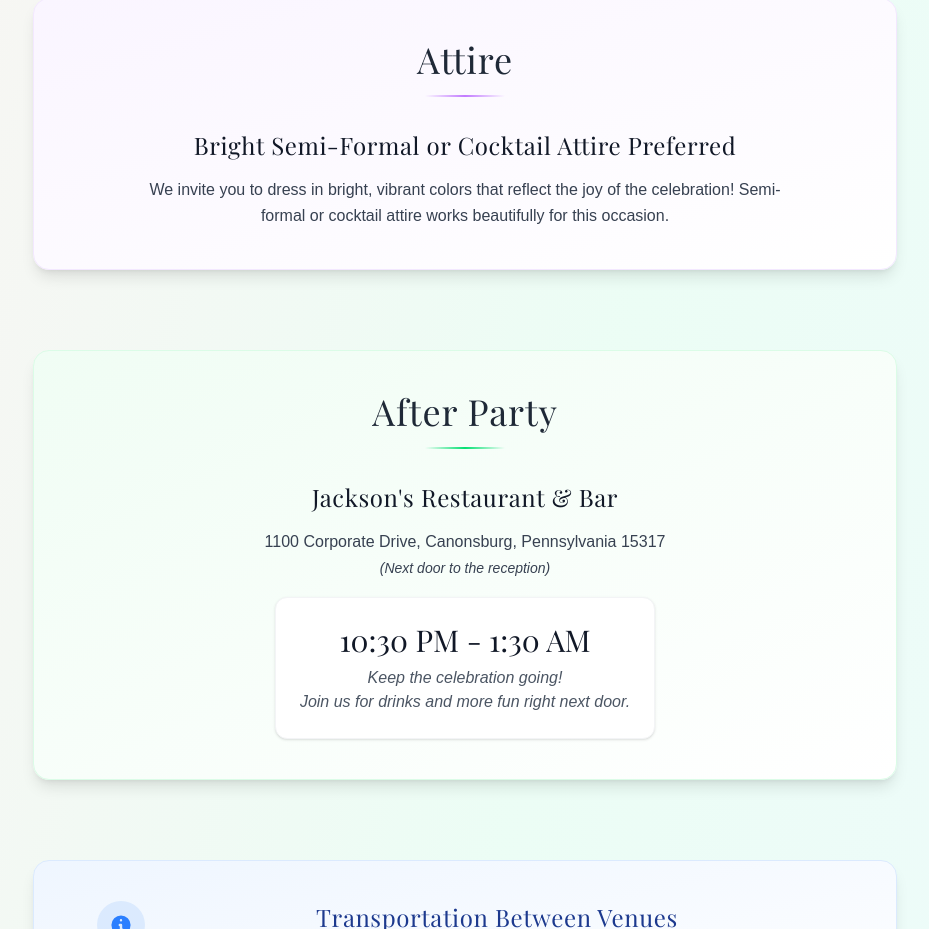
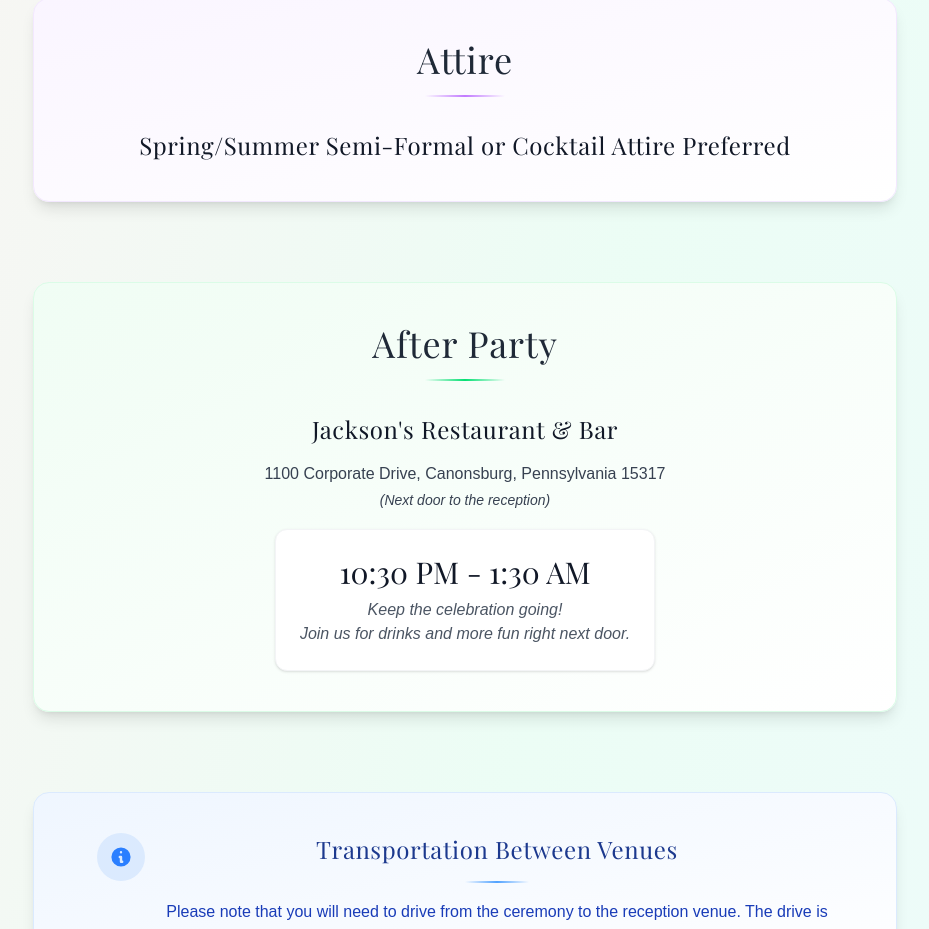
Before and after one commit to rarzenti/rmarzentiwedding, a Next.js app: page /details in a window 1280 px wide. Shown: the part 1660-2589 px from the top of the page, without its empty margins (175-1104 px from the left). Built offline with nearby package versions, Linux system fonts and the light colour scheme; no server answers; a web font is replaced by a local one.

Commit message:
revisions to attire wording

```diff
--- a/src/app/details/page.tsx
+++ b/src/app/details/page.tsx
@@ -106,11 +106,8 @@
             <div className="w-20 h-0.5 bg-gradient-to-r from-transparent via-purple-400 to-transparent mx-auto"></div>
           </div>
           <div className="text-center space-y-4">
-            <p className="font-playfair text-2xl font-light text-gray-900 tracking-wide">Bright Semi-Formal or Cocktail Attire Preferred</p>
-            <p className="text-gray-700 font-light leading-relaxed max-w-2xl mx-auto">
-              We invite you to dress in bright, vibrant colors that reflect the joy of the celebration!
-              Semi-formal or cocktail attire works beautifully for this occasion.
-            </p>
+            <p className="font-playfair text-2xl font-light text-gray-900 tracking-wide">Spring/Summer Semi-Formal or Cocktail Attire Preferred</p>
+
           </div>
         </div>
       </div>
```
